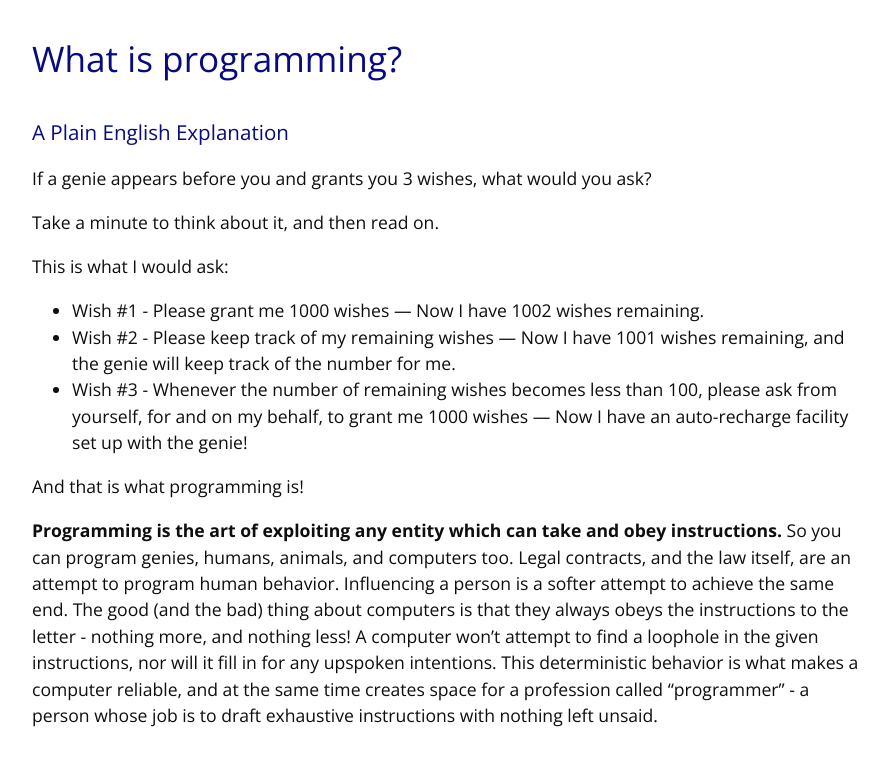
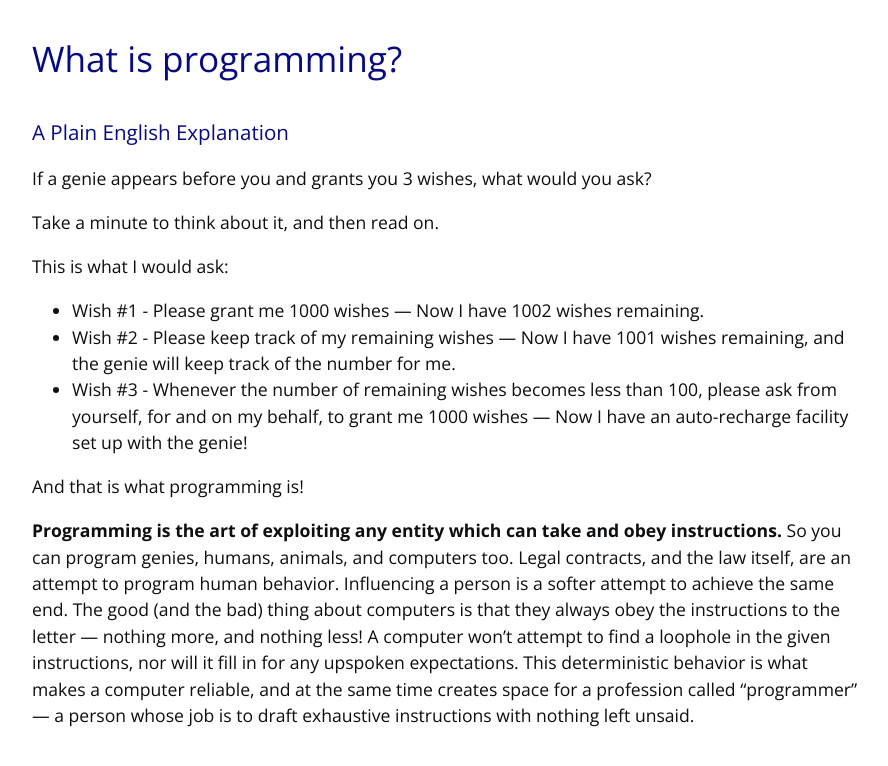
Before and after one commit to vinitjoglekar/vinitjoglekar.github.io, a Jekyll site: the page built from _pages/221010_programming.md, in a window 1280 px wide. Shown: the top 766 px of the page, without its empty margins (192-1080 px from the left). Built offline with Jekyll 4.4.1, drawn with Linux system fonts in a browser that asks for light colours.

Commit message:
Update 221010_programming.md

```diff
--- a/_pages/221010_programming.md
+++ b/_pages/221010_programming.md
@@ -17,4 +17,4 @@ This is what I would ask:
 
 And that is what programming is!
 
-**Programming is the art of exploiting any entity which can take and obey instructions.** So you can program genies, humans, animals, and computers too. Legal contracts, and the law itself, are an attempt to program human behavior. Influencing a person is a softer attempt to achieve the same end. The good (and the bad) thing about computers is that they always obeys the instructions to the letter - nothing more, and nothing less! A computer won't attempt to find a loophole in the given instructions, nor will it fill in for any upspoken intentions. This deterministic behavior is what makes a computer reliable, and at the same time creates space for a profession called "programmer" - a person whose job is to draft exhaustive instructions with nothing left unsaid.
+**Programming is the art of exploiting any entity which can take and obey instructions.** So you can program genies, humans, animals, and computers too. Legal contracts, and the law itself, are an attempt to program human behavior. Influencing a person is a softer attempt to achieve the same end. The good (and the bad) thing about computers is that they always obey the instructions to the letter &mdash; nothing more, and nothing less! A computer won't attempt to find a loophole in the given instructions, nor will it fill in for any upspoken expectations. This deterministic behavior is what makes a computer reliable, and at the same time creates space for a profession called "programmer" &mdash; a person whose job is to draft exhaustive instructions with nothing left unsaid.
```
